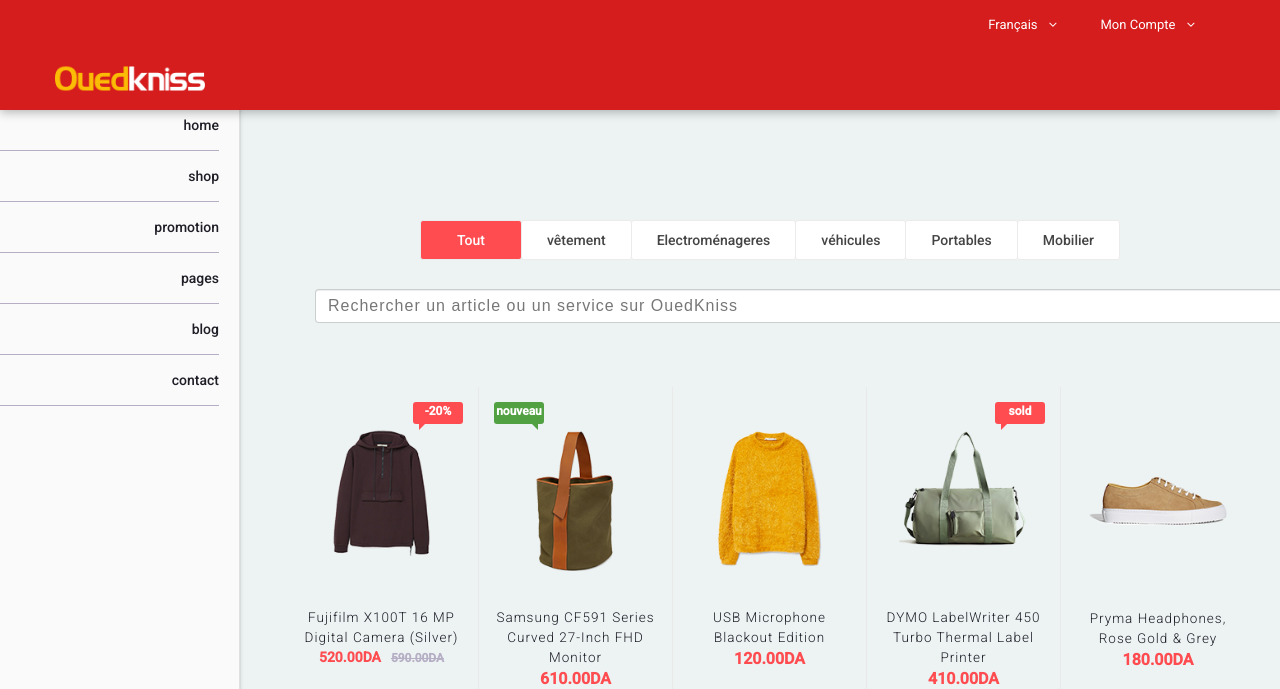
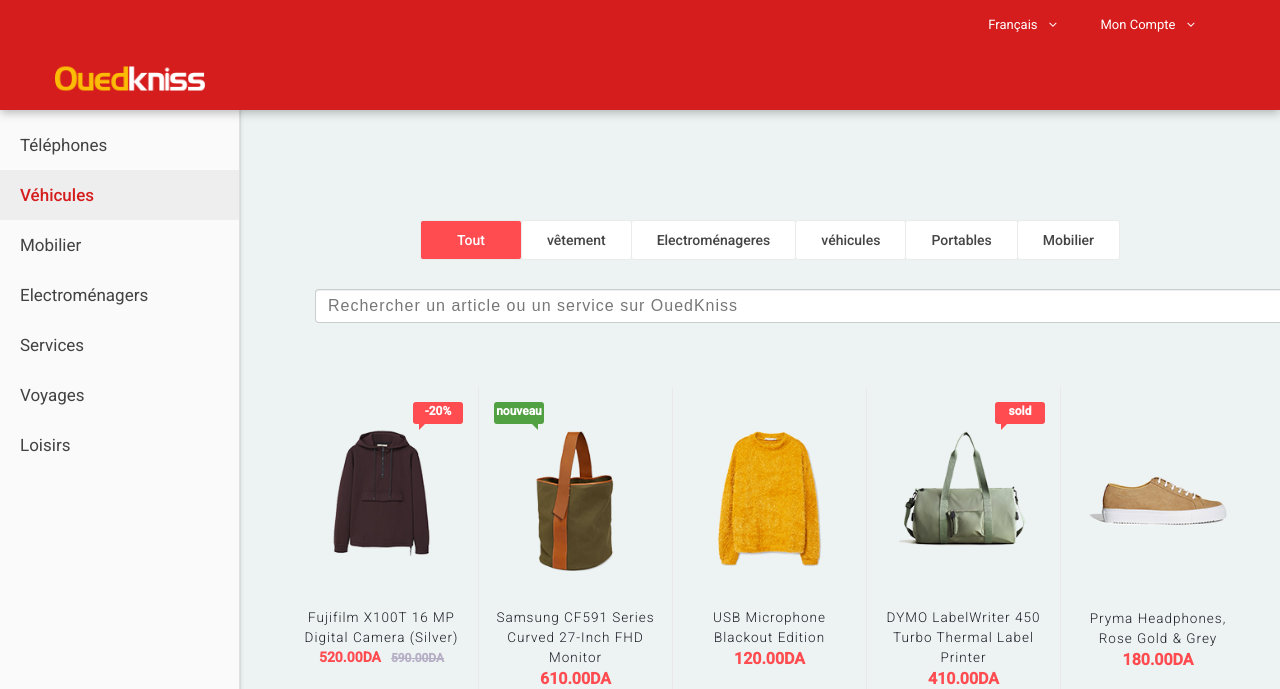
Before and after one commit to asmachad/OuedKniss, a PHP site: the page made by OuedKniss_v1/Colo Shop/véhicules.html in a window 1280 px wide. Shown: the top 689 px of the page. Run offline with PHP 8.4, Linux system fonts and the light colour scheme; some libraries are stand-ins or nearby versions; some web fonts are replaced.

Commit message:
menu fonctionnel (layouts corrigés)

```diff
--- a/OuedKniss_v1/Colo Shop/styles/main_styles.css
+++ b/OuedKniss_v1/Colo Shop/styles/main_styles.css
@@ -652,15 +652,6 @@
 	}
 	.hamburger_menu
 	{
-		display: -webkit-flex;
-	  display: -ms-flexbox;
-	  display: flex;
-	  -webkit-flex-direction: column;
-	      -ms-flex-direction: column;
-	          flex-direction: column;
-	  -webkit-flex-wrap: nowrap;
-	      -ms-flex-wrap: nowrap;
-	          flex-wrap: nowrap;
 	  width: 240px;
 	  height: 100%;
 	  max-height: 100%;
@@ -671,21 +662,8 @@
 	  box-sizing: border-box;
 	  border-right: 1px solid rgb(224,224,224);
 	  background: rgb(250,250,250);
-	  -webkit-transform: translateX(-250px);
-	          transform: translateX(-250px);
-	  -webkit-transform-style: preserve-3d;
-	          transform-style: preserve-3d;
-	  will-change: transform;
-	  transition-duration: 0.2s;
-	  transition-timing-function: cubic-bezier(0.4, 0, 0.2, 1);
-	  transition-property: -webkit-transform;
-	  transition-property: transform;
-	  transition-property: transform, -webkit-transform;
 	  color: rgb(66,66,66);
-	  overflow: visible;
-	  overflow-y: auto;
-	  z-index: -10;
-	  margin-left: 250px;
+	  z-index: 1;
 	}
 	@media (max-width: 1250px){
 		.hamburger_menu {
@@ -736,31 +714,31 @@
 	}
 	.hamburger_menu_content
 	{
-		padding-top: 100px;
+		padding-top: 120px;
 		width: 100%;
 		height: 100%;
-		padding-right: 20px;
 	}
 	.menu_item
 	{
 		display: block;
 		position: relative;
-		border-bottom: solid 1px #b5aec4;
 		vertical-align: middle;
 	}
 	.menu_item > a
 	{
 		display: block;
-		color: #1e1e27;
-		font-weight: 500;
+		color: rgb(66,66,66);
+		font-weight: 400;
 		height: 50px;
 		line-height: 50px;
-		font-size: 14px;
+		font-size: 17px;
+		padding-left: 20px;
 
 	}
 	.menu_item > a:hover
 	{
-		color: #b5aec4;
+		background-color: #eee;
+		color: #000;
 	}
 	.menu_item > a > i
 	{
@@ -794,7 +772,7 @@
 	.menu_selection li a
 	{
 		display: block;
-		color: #232530;
+		color: #fff;
 		border-bottom: solid 1px #dddddd;
 		font-size: 13px;
 
@@ -811,6 +789,10 @@
 	.menu_selection li:last-child a
 	{
 		border-bottom: none;
+	}
+	.selected_item > a {
+		font-weight: 500;
+		background-color: #eee;
 	}
 
 	/*********************************
--- a/OuedKniss_v1/Colo Shop/véhicules.html
+++ b/OuedKniss_v1/Colo Shop/véhicules.html
@@ -1,7 +1,7 @@
 				<!DOCTYPE html>
 				<html lang="en">
 				<head>
-					<title>OuedKniss</title>
+					<title>Véhicules | OuedKniss</title>
 					<meta charset="utf-8">
 					<meta http-equiv="X-UA-Compatible" content="IE=edge">
 					<meta name="description" content="Colo Shop Template">
@@ -103,14 +103,15 @@
 						<div class="fs_menu_overlay"></div>
 						<div class="hamburger_menu">
 							<div class="hamburger_close"><i class="fa fa-times" aria-hidden="true"></i></div>
-							<div class="hamburger_menu_content text-right">
+							<div class="hamburger_menu_content text-left" >
 								<ul>
-									<li class="menu_item"><a href="#">home</a></li>
-									<li class="menu_item"><a href="#">shop</a></li>
-									<li class="menu_item"><a href="#">promotion</a></li>
-									<li class="menu_item"><a href="#">pages</a></li>
-									<li class="menu_item"><a href="#">blog</a></li>
-									<li class="menu_item"><a href="#">contact</a></li>
+									<li class="menu_item"><a href="#">Téléphones</a></li>
+									<li class="menu_item selected_item"><a href="#" style="color: #d61d1d;">Véhicules</a></li>
+									<li class="menu_item"><a href="#">Mobilier</a></li>
+									<li class="menu_item"><a href="#">Electroménagers</a></li>
+									<li class="menu_item"><a href="#">Services</a></li>
+									<li class="menu_item"><a href="#">Voyages</a></li>
+									<li class="menu_item"><a href="#">Loisirs</a></li>
 								</ul>
 							</div>
 						</div>
@@ -119,7 +120,7 @@
 						<!-- New Arrivals -->
 
 						<div class="new_arrivals">
-							<div class="container" style="max-width: 1000px; width: 100%; margin-right: 10px;">
+							<div class="container" style="max-width: 1000px; width: 100%; margin-right: 10px; z-index: 0">
 								<div class="row align-items-center new_arrivals_title">
 									<div class="col text-center">
 										<div class="new_arrivals_sorting">
@@ -517,7 +518,7 @@
 
 						<br><br>
 
-						<footer style="background-color: #d61d1d; z-index: 10;">
+						<footer style="background-color: #d61d1d; z-index: 10; position: relative;">
 
 							<div class="container" >
 								<div class="row">
```
